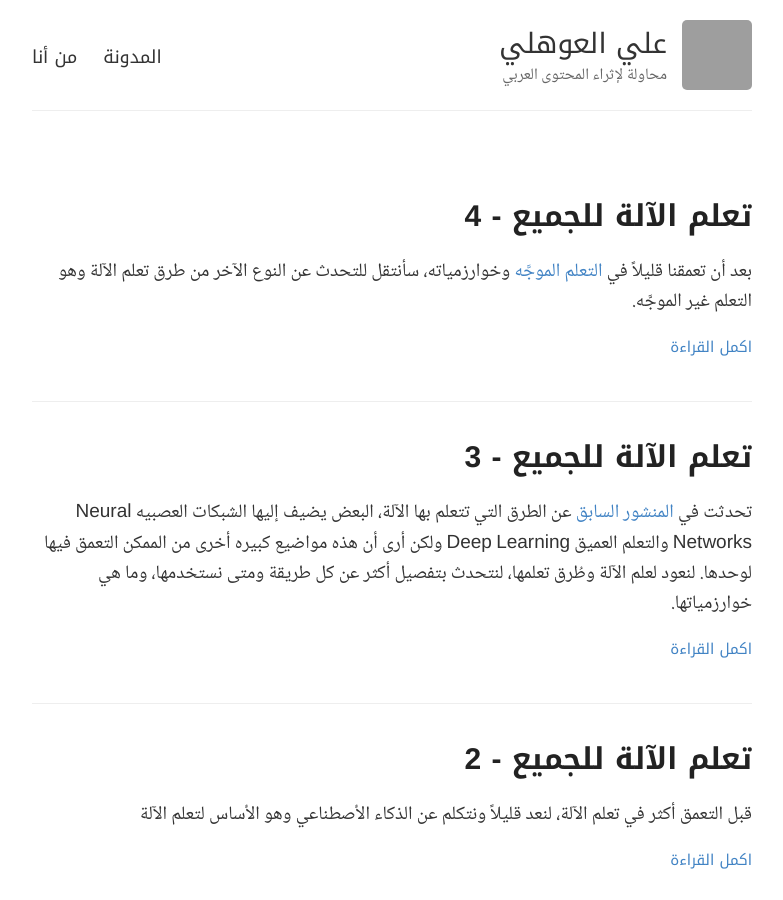
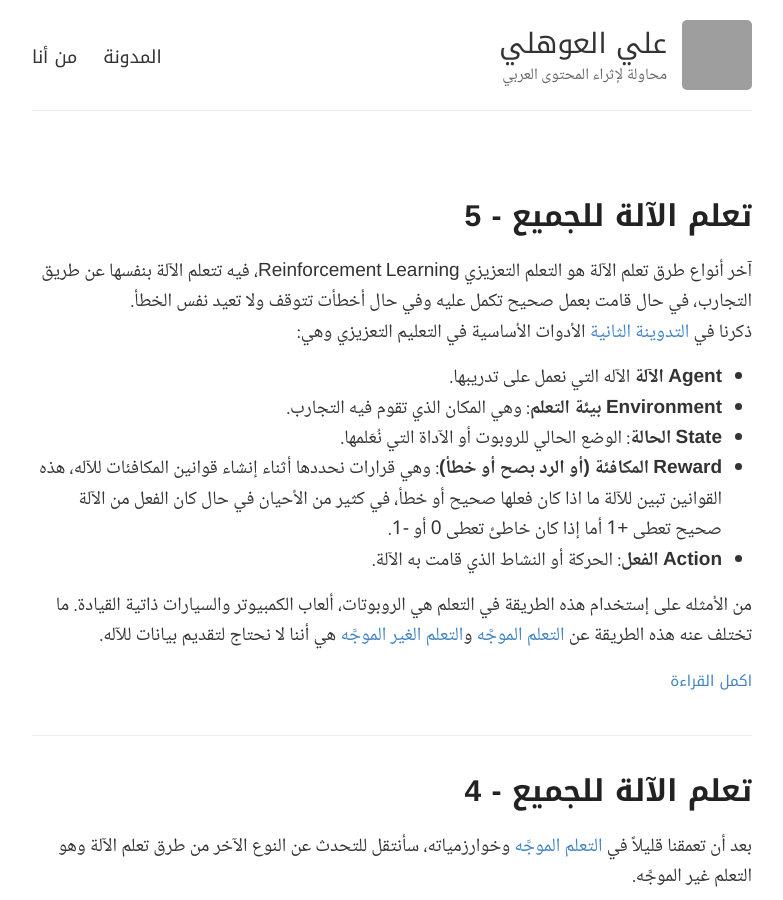
Before and after one commit to alioh/alioh.github.io, a Jekyll site: the page built from index.html, in a window 1280 px wide and 900 px high. Shown: the whole window, without its empty margins (248-1031 px from the left). Built offline with Jekyll 4.4.1, drawn with Linux system fonts in a browser that asks for light colours; part of the change alters nothing that is shown; grey boxes are pictures that could not be loaded.

Commit message:
update + publish new post

```diff
--- a/_posts/2019-2-14-Machine-Learning-for-Everyone-5.md
+++ b/_posts/2019-2-14-Machine-Learning-for-Everyone-5.md
@@ -1,7 +1,6 @@
 ---
 layout: post
 title: تعلم الآلة للجميع - 5
-published: false
 ---
 
 آخر أنواع طرق تعلم الآلة هو التعلم التعزيزي Reinforcement Learning،  فيه تتعلم الآلة بنفسها عن طريق التجارب، في حال قامت بعمل صحيح تكمل عليه وفي حال أخطأت تتوقف ولا تعيد نفس الخطأ.
@@ -27,16 +26,25 @@ published: false
 من الخوارزميات المستخدمه في التعلم التعزيزي:
 
 
-* **Q-learning خوارزمية التعلم Q**: [^2] [^3]
-تعطى الخوارزمية نظام مكافئات Reward، مثلاً نقول على الصورة في الأسفل، أذا اصطدمت الآلة بالكهرباء نعاقبها بـ -1 أما إذا صادفت قنبلة نعاقبها بـ-5. وبالطبع إذا لم تواجه أي عقبات سنعطيها مكافئة +1، في حال وصلت الآلة إلى النقطة النهائية نكافئها بـ+5، تعمل الخوارزمية كالتالي:
+* **Q-learning خوارزمية التعلم Q**: [^2] [^3] [^4]
+سأشرح الخوارزمية بمثال كي تتضح الصورة بشكل أفضل، لدينا آلة عبارة عن جندي ويريد الوصول إلى القلعه. أخبرنا الآلة أنها إذا فعلت شيء صحيح سنعطيها +1 وإذا أخطأت ( صادفت جنود أعداء مثلاً) سنعطيها -5، إذا وصلت للنهاية سنكافئها بـ+10.
 ![](https://alioh.github.io/images/2019-2-14/2.png)
 
-  * تنشأ الآلة جدول تكون العواميد فيه هي الأفعال / القرارات Actions، والصفوف هي الحالات States.
-  * كل حقل فيها يعطى قيمة ثابته 0 في البداية.
-  * تختار الآلة فعل معين في حالة معينة
+  * ننشئ جدول جديد تكون فيه الصفوف هي الحالات States (25 صف / حالة) والعواميد هي الأفعال Actions. في اللعبه الحالية توجد أربع أفعال إما الذهاب إلى اليمين، يسار، فوق أو تحت.
+
+  ![](https://alioh.github.io/images/2019-2-14/3.png)
+
+  * تحدد الآلة الفعل التي تأخذه عن طريق معلومات سابقة لديها أن وجدت. وإن لم تجد تأخذ فعلاً عشوائياً.
+  * بعد الفعل نستقبل المكافئة إما +1 وتعني أننا فعلاً خطوة صحيحة ولم نصطدم بعوائق،
+  * إذا كانت الخطوة صحيحة يتم تحديث صف الحالة بإضافة +1 لعامود الفعل الذي تم.
+  * ننتقل للحالة التي تليها ونعيد نفس الخطوات مرة أخرى.
+  * إذا صادفت الآلة عائق، تحدث الفعل بـ-1 وتأخذ فعل آخر.
+  * تنتهي اللعبه عندما نصل لحالة تكافئنا فيه اللعبه ب+10 وتعني وصولنا للنهاية.
+
+يمكن التغير في المكافئات إذا كنا نريد إيجاد أسرع الطرق لإنهاء اللعبه، أي يمكننا التحديد أن بعض الحالات مكافئتها متفاوته من 1 إلى 5 مثلاً، وفي نهاية اللعبه نطلب من اللعبه البدء من جديد والسير في المسارات الذي تحتوي على الرقم الأعلى من بين الأفعال في حالة معينة.
 
 
 [^1]: <https://medium.freecodecamp.org/an-introduction-to-reinforcement-learning-4339519de419>
-[^2]: <https://towardsdatascience.com/reinforcement-learning-with-python-8ef0242a2fa2>
-[^3]: <https://towardsdatascience.com/practical-reinforcement-learning-02-getting-started-with-q-learning-582f63e4acd9>
-[^4]: <https://medium.freecodecamp.org/diving-deeper-into-reinforcement-learning-with-q-learning-c18d0db58efe>
+[^2]: <https://medium.freecodecamp.org/diving-deeper-into-reinforcement-learning-with-q-learning-c18d0db58efe>
+[^3]: <https://www.youtube.com/watch?v=aCEvtRtNO-M>
+[^4]: <https://www.inf.ethz.ch/personal/cellier/MS/soto_ms.html>
```
Also changed, not shown: images/2019-2-14/3.png (added).
